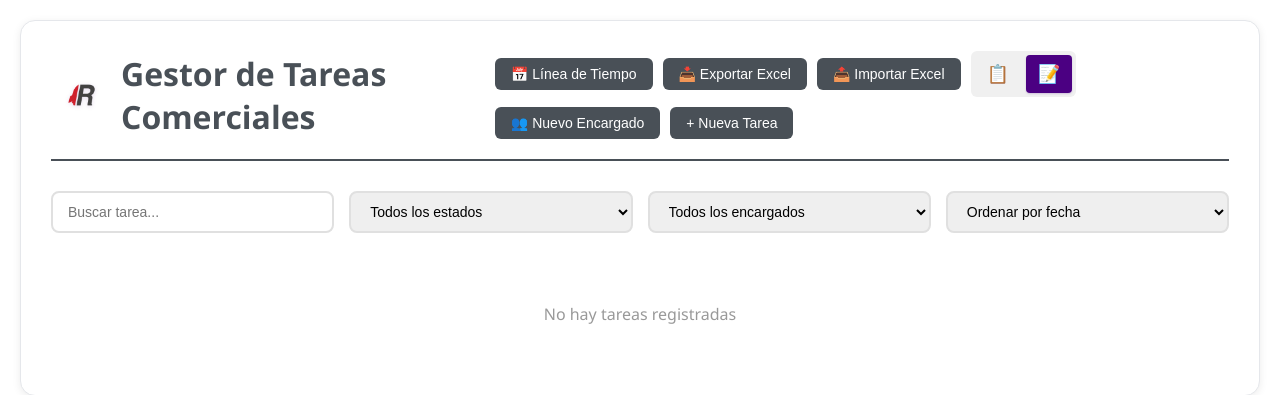
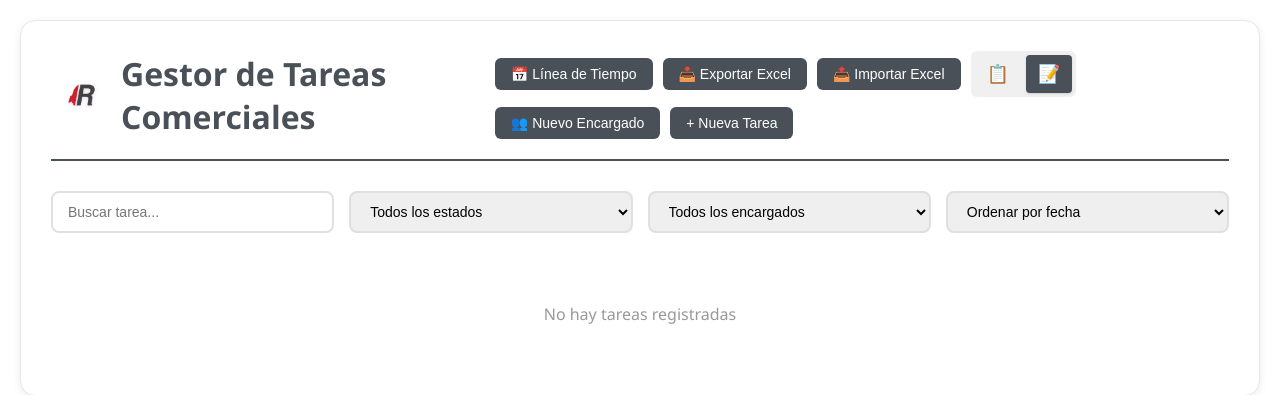
Before and after one commit to Slaverde/GestorTareasRocke, a Flask app: page / in a window 1280 px wide. Shown: the top 395 px of the page. Run offline with Flask 3, Linux system fonts and the light colour scheme; data that the repository does not hold is empty.

Commit message:
Subieno cambios de vista

```diff
--- a/static/style.css
+++ b/static/style.css
@@ -735,14 +735,13 @@ header .btn-warning:hover {
 }
 
 .btn-vista-active {
-    background: #4B0082;
+    background: #495057;
     color: white;
-    box-shadow: 0 1px 2px rgba(75, 0, 130, 0.2);
+    box-shadow: 0 1px 2px rgba(73, 80, 87, 0.2);
 }
 
 .btn-vista-active:hover {
-    background: #5C2599;
-    border-bottom: 2px solid #FF6600;
+    background: #343a40;
 }
 
 .btn-vista-active img {
```
